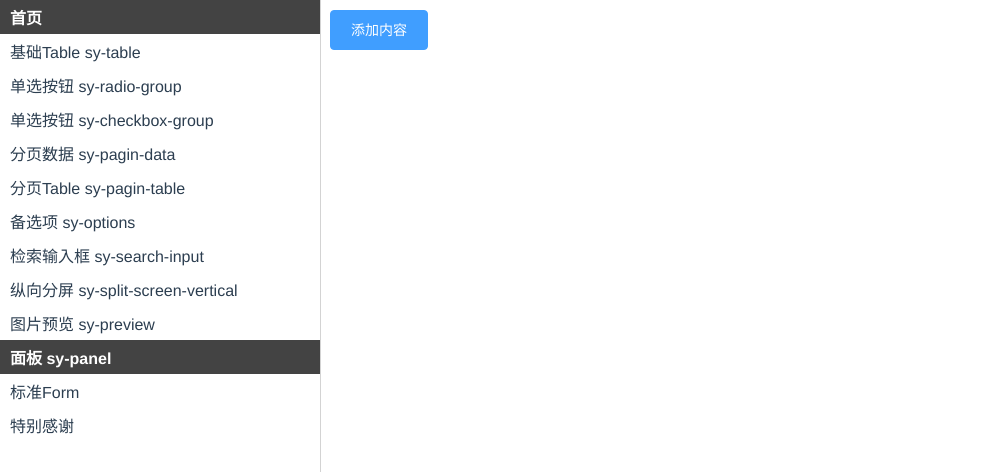
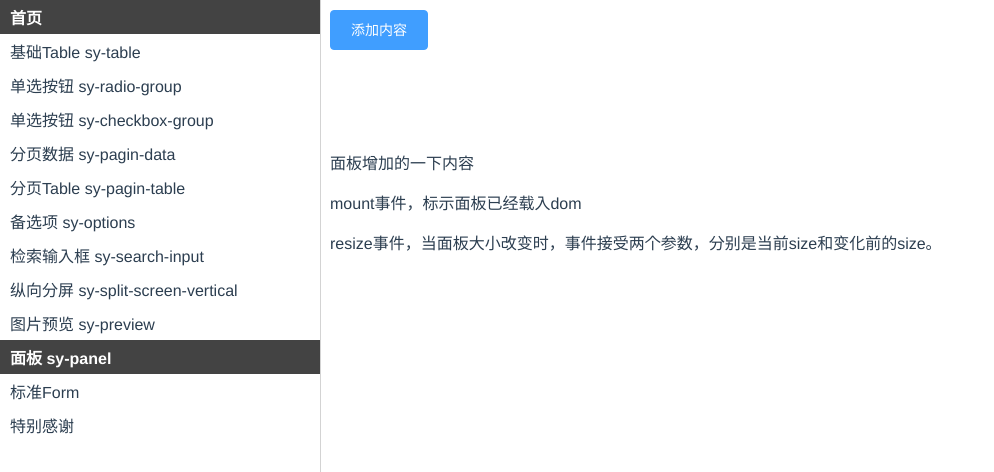
Before and after one commit to lshxq/tsy, a Vue app: page /sy-panel in a window 1280 px wide. Shown: the top 472 px of the page, without its empty margins (0-994 px from the left). Built offline with nearby package versions, Linux system fonts and the light colour scheme.

Commit message:
v.0.1.4 panel resize

```diff
--- a/examples/views/example-panel.vue
+++ b/examples/views/example-panel.vue
@@ -5,6 +5,9 @@
       .item(v-for='row of rows' :key='row') {{row}}
 
     .mt100
+      p 面板增加的一下内容
+      p mount事件，标示面板已经载入dom
+      p resize事件，当面板大小改变时，事件接受两个参数，分别是当前size和变化前的size。
 </template>
 
 <script>
--- a/package.json
+++ b/package.json
@@ -1,6 +1,6 @@
 {
   "name": "tsyvue",
-  "version": "0.1.3",
+  "version": "0.1.4",
   "private": false,
   "main": "packages/index.js",
   "scripts": {
```
